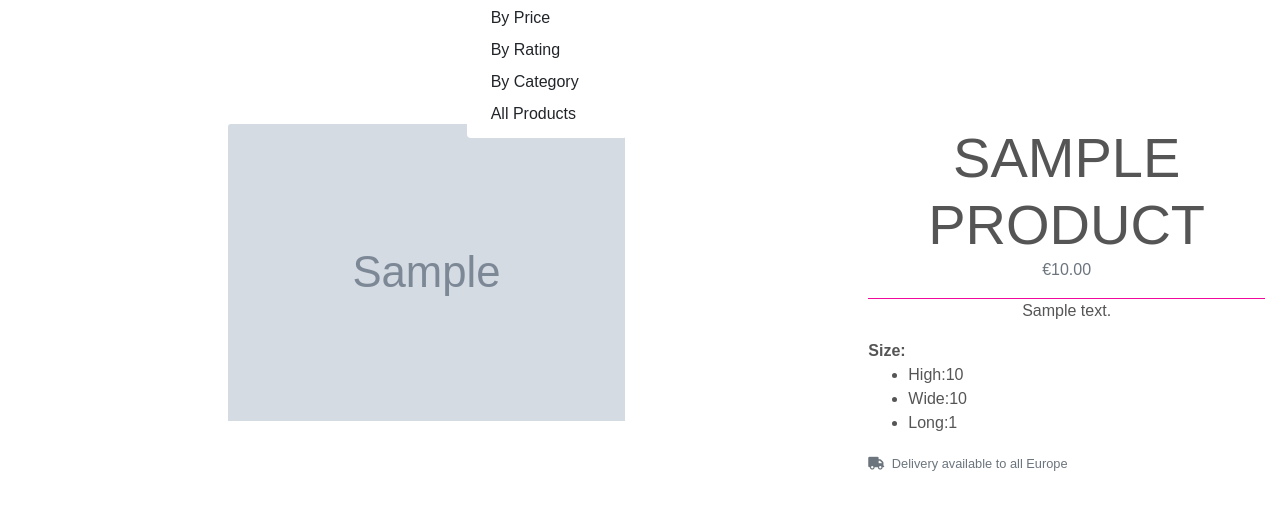
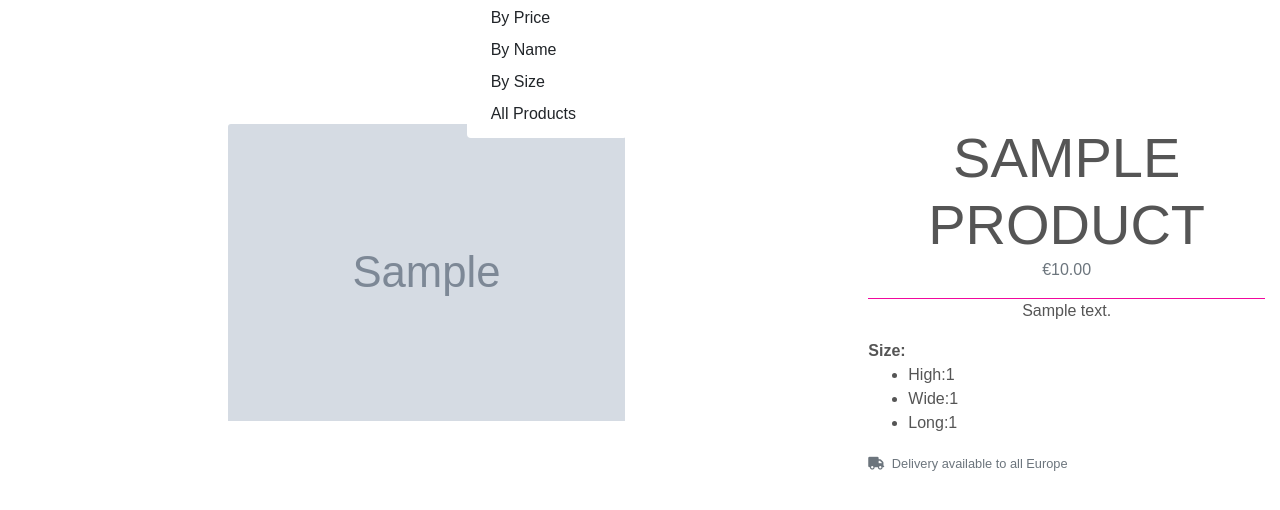
Before and after one commit to belli29/furnitart, a Django app: page /products/1 in a window 1280 px wide, after a click on "ALL PRODUCTS". Shown: the part 88-598 px from the top of the page. Run offline with Django 3.2, Linux system fonts and the light colour scheme; tables that the repository leaves empty hold one stand-in row (values such as "Sample post"); grey boxes marked "Sample" are stand-in pictures; some libraries are stand-ins or nearby versions; some web fonts are replaced.

Commit message:
added filtering functionality

```diff
--- a/furnitart/settings.py
+++ b/furnitart/settings.py
@@ -71,6 +71,7 @@ TEMPLATES = [
                 'django.template.context_processors.request', # `allauth` needs this from django
                 'django.contrib.auth.context_processors.auth',
                 'django.contrib.messages.context_processors.messages',
+                'django.template.context_processors.media',
             ],
         },
     },
--- a/products/models.py
+++ b/products/models.py
@@ -22,9 +22,9 @@ class Product(models.Model):
     price = models.DecimalField(max_digits=6, decimal_places=2)
     image = models.ImageField(null=True, blank=True)
     euro_shipping = models.BooleanField(default=True)
-    length = models.IntegerField(default=20)
-    height = models.IntegerField(default=20)
-    width = models.IntegerField(default=20)
+    l = models.IntegerField(default=20)
+    h = models.IntegerField(default=20)
+    w = models.IntegerField(default=20)
     weight = models.IntegerField(default=20)
     is_active = models.BooleanField(default=True)
 
--- a/products/templates/products/product_details.html
+++ b/products/templates/products/product_details.html
@@ -36,9 +36,9 @@
                     <p class="mt-0 pt-0 text-center">{{ product.description }}</p>
                     <strong class="mt-5">Size:</strong>
                     <ul>
-                        <li>High:{{product.height}}</li>
-                        <li>Wide:{{product.width}}</li>
-                        <li>Long:{{product.length}}</li>
+                        <li>High:{{product.h}}</li>
+                        <li>Wide:{{product.w}}</li>
+                        <li>Long:{{product.l}}</li>
                     </ul>
                     <small class="text-muted">
                         <i class="fas fa-truck mr-1"></i>
--- a/products/views.py
+++ b/products/views.py
@@ -1,7 +1,9 @@
 from django.shortcuts import render, get_object_or_404, redirect,reverse
 from django.contrib import messages
-from django.db.models import Q
-from .models import Product
+from django.db.models import Q, F
+from django.db.models.functions import Lower
+
+from .models import Product, Category
 
 # Create your views here.
 
@@ -9,7 +11,22 @@ def all_products (request):
     """view showing all products, including sorting and search queried"""
 
     products = Product.objects.filter(is_active=True)
-    query =None
+    query = None
+    category = None
+
+    if 'sort' in request.GET:
+        sortkey = request.GET['sort']
+        sort = sortkey
+        if sortkey == 'name':
+            sortkey = 'lower_name'
+            products = products.annotate(lower_name=Lower('name'))
+        if sortkey == 'size':
+            products = products.annotate(size=F('l')*F('w')*F('h'))
+        if 'direction' in request.GET:
+            direction = request.GET['direction']
+            if direction == 'desc':
+                sortkey = f'-{sortkey}'
+        products = products.order_by(sortkey)
 
     if 'q' in request.GET:
         query = request.GET['q']
@@ -20,9 +37,15 @@ def all_products (request):
         queries = Q(name__icontains=query) | Q(description__icontains=query)
         products = products.filter(queries)
 
+    if 'category' in request.GET:
+        category = request.GET['category']
+        products = products.filter(category__name=category)
+        category = Category.objects.filter(name=category)
+
     context ={
         'products': products,
-        'search': query
+        'search_term': query,
+        'current_category':category
     }
 
     return render(request, 'products/products.html', context )
--- a/templates/includes/main-nav.html
+++ b/templates/includes/main-nav.html
@@ -5,10 +5,10 @@
                 All Products
             </a>
             <div class="dropdown-menu border-0" aria-labelledby="all-products-link">
-                <a href="" class="dropdown-item">By Price</a>
-                <a href="" class="dropdown-item">By Rating</a>
-                <a href="" class="dropdown-item">By Category</a>
-                <a href="" class="dropdown-item">All Products</a>
+                <a href="{% url 'products' %}?sort=price&direction=asc" class="dropdown-item">By Price</a>
+                <a href="{% url 'products' %}?sort=name&direction=asc" class="dropdown-item">By Name</a>
+                <a href="{% url 'products' %}?sort=size&direction=asc" class="dropdown-item">By Size</a>
+                <a href="{% url 'products' %}" class="dropdown-item">All Products</a>
             </div>
         </li>
 
@@ -17,9 +17,9 @@
                 Areas
             </a>
             <div class="dropdown-menu border-0" aria-labelledby="clothing-link">
-                <a href="" class="dropdown-item">Kitchen </a>
-                <a href="" class="dropdown-item">Living room</a>
-                <a href="" class="dropdown-item">Bedroom</a>
+                <a href="{% url 'products' %}?category=kitchen_living" class="dropdown-item">Kitchen & Living room  </a>
+                <a href="{% url 'products' %}?category=bathroom"class="dropdown-item">Bathroom</a>
+                <a href="{% url 'products' %}?category=bedroom" class="dropdown-item">Bedroom</a>
             </div>
         </li>
 
```
Also changed, not shown: products/migrations/0009_auto_20200703_0346.py (added).
